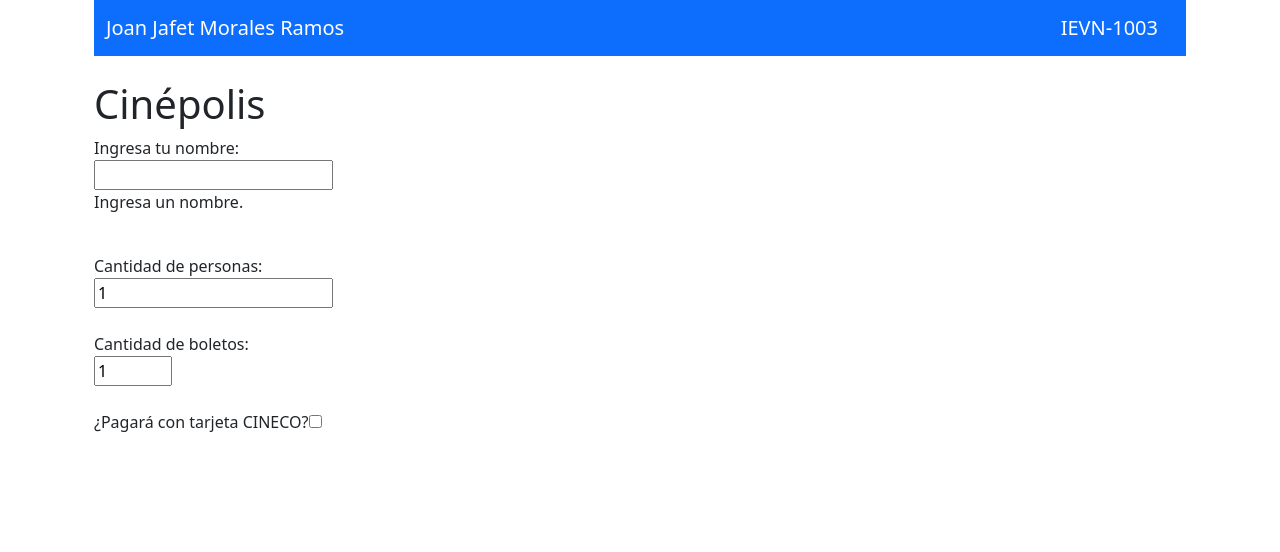
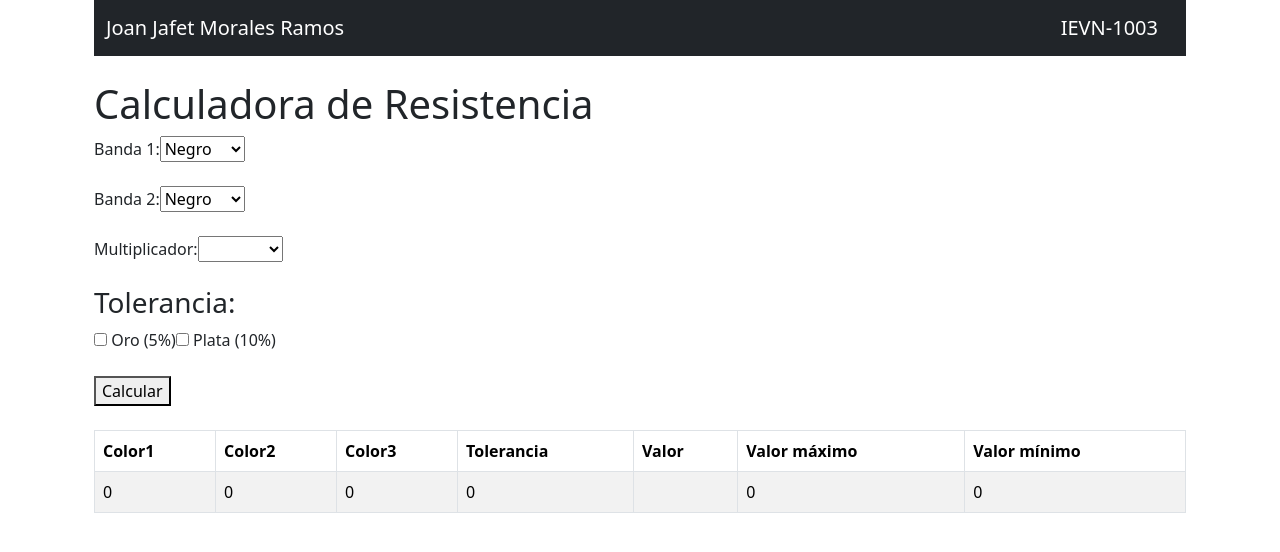
Before and after one commit to IEVN1003-19002775/BasesAngular, an Angular app: page / in a window 1280 px wide. Shown: the top 552 px of the page. Built offline with nearby package versions, Linux system fonts and the light colour scheme.

Commit message:
ResistenciaV1

```diff
--- a/src/app/app.component.html
+++ b/src/app/app.component.html
@@ -7,8 +7,8 @@
     <app-product-list></app-product-list> -->
     <!-- <app-operas-bas></app-operas-bas> -->
     <!-- <app-ejemplo1></app-ejemplo1> -->
-    <app-cinepolis-ej></app-cinepolis-ej>
-  <!--   <app-resistencia-ej></app-resistencia-ej> -->
+    <!-- <app-cinepolis-ej></app-cinepolis-ej> -->
+    <app-resistencia-ej></app-resistencia-ej>
 
   </div>
 </div>
--- a/src/app/resistencia/resistencia-ej/resistencia-ej.component.html
+++ b/src/app/resistencia/resistencia-ej/resistencia-ej.component.html
@@ -1,69 +1,50 @@
 <div class="container">
-    <h1 class="text-center mb-4">Calculadora de Resistencia</h1>
+    <nav class="navbar navbar-expand-lg navbar-dark bg-dark">
+      <div class="container-fluid">
+        <a class="navbar-brand" href="#">Joan Jafet Morales Ramos</a>
+        <a class="navbar-brand" href="#">IEVN-1003</a>
+      </div>
+    </nav>
+</div>
+  <br>
 
-    <div class="row mb-3">
-        <div class="col-md-4">
-            <label for="color1">Primera Banda</label>
-            <select class="form-control" [formGroup]="color1">
-                <option [(ngModel)]="ne" value="negro">Negro</option>
-                <option [(ngModel)]="ca" value="marron">Marrón</option>
-                <option [(ngModel)]="ro">Rojo</option>
-                <option [(ngModel)]="na" value="naranja">Naranja</option>
-                <option [(ngModel)]="am" value="amarillo">Amarillo</option>
-                <option [(ngModel)]="ve" value="verde">Verde</option>
-                <option [(ngModel)]="az" value="azul">Azul</option>
-                <option [(ngModel)]="vi" value="violeta">Violeta</option>
-                <option [(ngModel)]="gr" value="gris">Gris</option>
-                <option [(ngModel)]="bl" value="blanco">Blanco</option>
+<div class="container">
+    <h1>Calculadora de Resistencia</h1>
+
+    <div>
+      <label for="banda1">Banda 1:</label>
+      <select [(ngModel)]="banda1" id="banda1">
+        <option *ngFor="let color of colores" [value]="color.valor">{{ color.nombre }}</option>
       </select>
     </div>
-        <div class="col-md-4">
-            <label for="color2">Segunda Banda</label>
-            <select class="form-control" [formGroup]="color2">
-                <option [(ngModel)]="ne" value="negro">Negro</option>
-                <option [(ngModel)]="ca" value="marron">Marrón</option>
-                <option [(ngModel)]="ro">Rojo</option>
-                <option [(ngModel)]="na" value="naranja">Naranja</option>
-                <option [(ngModel)]="am" value="amarillo">Amarillo</option>
-                <option [(ngModel)]="ve" value="verde">Verde</option>
-                <option [(ngModel)]="az" value="azul">Azul</option>
-                <option [(ngModel)]="vi" value="violeta">Violeta</option>
-                <option [(ngModel)]="gr" value="gris">Gris</option>
-                <option [(ngModel)]="bl" value="blanco">Blanco</option>
+    <br>
+    <div>
+      <label for="banda2">Banda 2:</label>
+      <select [(ngModel)]="banda2" id="banda2">
+        <option *ngFor="let color of colores" [value]="color.valor">{{ color.nombre }}</option>
       </select>
     </div>
-        <div class="col-md-4">
-            <label for="color3">Tercera Banda</label>
-            <select class="form-control" [formGroup]="color3">
-                <option [(ngModel)]="neX" value="negro">Negro</option>
-                <option [(ngModel)]="caX" value="marron">Marrón</option>
-                <option [(ngModel)]="roX">Rojo</option>
-                <option [(ngModel)]="naX" value="naranja">Naranja</option>
-                <option [(ngModel)]="amX" value="amarillo">Amarillo</option>
-                <option [(ngModel)]="veX" value="verde">Verde</option>
-                <option [(ngModel)]="azX" value="azul">Azul</option>
-                <option [(ngModel)]="viX" value="violeta">Violeta</option>
-                <option [(ngModel)]="grX" value="gris">Gris</option>
-                <option [(ngModel)]="blX" value="blanco">Blanco</option>
+    <br>
+    <div>
+        <label for="multiplicador">Multiplicador:</label>
+        <select [(ngModel)]="multiplicador" id="multiplicador">
+          <option *ngFor="let color of multiplicadores" [value]="color.valor">{{ color.nombre }}</option>
         </select>
     </div>
+    <br>
+  <div>
+    <h3>Tolerancia:</h3>
+    <label>
+      <input type="checkbox" [(ngModel)]="toleranciaOro" (change)="toleranciaPlata = false"> Oro (5%)
+    </label>
+    <label>
+      <input type="checkbox" [(ngModel)]="toleranciaPlata" (change)="toleranciaOro = false"> Plata (10%)
+    </label>
   </div>
+  <br>
+  <button (click)="calcular()">Calcular</button>
 
-    <div class="row mb-3">
-        <div class="col">
-            <label>Tolerancia</label>
-            <div class="form-check form-check-inline ml-3">
-                <input class="form-check-input" type="radio" name="tolerancia" id="oro" value="oro" checked>
-                <label class="form-check-label" for="oro">Oro</label>
-            </div>
-            <div class="form-check form-check-inline">
-                <input class="form-check-input" type="radio" name="tolerancia" id="plata" value="plata">
-                <label class="form-check-label" for="plata">Plata</label>
-            </div>
-        </div>
-    </div>
-
-    <button class="btn btn-primary registrar-btn">Registrar</button>
+  <h2 *ngIf="resultado !== ''">Resultado: {{ resultado }} Ohms</h2>
 
     <table class="table table-bordered table-striped mt-4">
         <thead class="thead-light">
@@ -79,14 +60,13 @@
         </thead>
         <tbody>
             <tr>
-                <td></td>
-                <td></td>
-                <td></td>
-                <td></td>
-                <td></td>
-                <td></td>
-                <td></td>
+                <td [ngStyle]="{'background-color': color1}">{{ color1 }}</td>
+                <td [ngStyle]="{'background-color': color2}">{{ color2 }}</td>
+                <td [ngStyle]="{'background-color': color3}">{{ color3 }}</td>
+                <td [ngStyle]="{'background-color': color4}">{{ tolerancia }}</td>
+                <td>{{resultado}}</td>
+                <td>{{valorMax}}</td>
+                <td>{{valorMin}}</td>
             </tr>
         </tbody>
     </table>
-</div>
--- a/src/app/resistencia/resistencia-ej/resistencia-ej.component.ts
+++ b/src/app/resistencia/resistencia-ej/resistencia-ej.component.ts
@@ -1,42 +1,103 @@
-import { Component, OnInit } from '@angular/core';
-import { FormGroup, FormControl, Validators } from '@angular/forms';
+import { Component} from '@angular/core';
 
 @Component({
   selector: 'app-resistencia-ej',
   templateUrl: './resistencia-ej.component.html',
   styleUrl: './resistencia-ej.component.css'
 })
-export class ResistenciaEjComponent implements OnInit{
+export class ResistenciaEjComponent{
 
-  color1!:FormGroup;
-  color2!:FormGroup;
-  color3!:FormGroup;
-  ne:string = "0"; neX:number = 1;
-  ca:string = "1"; caX:number = 10;
-  ro:string = "2"; roX:number = 100;
-  na:string = "3"; naX:number = 1000;
-  am:string = "4"; amX:number = 10000;
-  ve:string = "5"; veX:number = 100000;
-  az:string = "6"; azX:number = 1000000;
-  vi:string = "7"; viX:number = 10000000;
-  gr:string = "8"; grX:number = 100000000;
-  bl:string = "9"; blX:number = 1000000000;
+  colores: { nombre: string, valor: number }[] = [
+    { nombre: 'Negro', valor: 0 },
+    { nombre: 'Marrón', valor: 1 },
+    { nombre: 'Rojo', valor: 2 },
+    { nombre: 'Naranja', valor: 3 },
+    { nombre: 'Amarillo', valor: 4 },
+    { nombre: 'Verde', valor: 5 },
+    { nombre: 'Azul', valor: 6 },
+    { nombre: 'Violeta', valor: 7 },
+    { nombre: 'Gris', valor: 8 },
+    { nombre: 'Blanco', valor: 9 }
+  ];
 
-  do:number = .05;
-  pl:number = .1;
+  multiplicadores: { nombre: string, valor: number }[] = [
+    { nombre: 'Negro', valor: 1 },
+    { nombre: 'Café', valor: 10 },
+    { nombre: 'Rojo', valor: 100 },
+    { nombre: 'Naranja', valor: 1000 },
+    { nombre: 'Amarillo', valor: 10000 },
+    { nombre: 'Verde', valor: 100000 },
+    { nombre: 'Azul', valor: 1000000 },
+    { nombre: 'Violeta', valor: 10000000 },
+    { nombre: 'Gris', valor: 100000000 },
+    { nombre: 'Blanco', valor: 1000000000}
+  ];
 
-  subT:number = 0;
-  total:number = 0;
-  minT:number = 0;
-  maxT:number =0;
+  colorMap: { [key: number]: string } = {
+    0: 'black',
+    1: 'brown',
+    2: 'red',
+    3: 'orange',
+    4: 'yellow',
+    5: 'green',
+    6: 'blue',
+    7: 'purple',
+    8: 'gray',
+    9: 'white'
+  };
 
-  constructor(){}
-  ngOnInit(): void {
+  colorMapM: { [key: number]: string } = {
+    1: 'black',
+    10: 'brown',
+    100: 'red',
+    1000: 'orange',
+    10000: 'yellow',
+    100000: 'green',
+    1000000: 'blue',
+    10000000: 'purple',
+    100000000: 'gray',
+    1000000000: 'white'
+  };
 
-  }
+  colorMapT: { [key: number]: string } = {
+    0: '',
+    0.05: 'yellow',
+    0.1: 'gray'
+  };
 
-  multNumeros(): void{
+banda1: number = 0;
+banda2: number = 0;
+multiplicador: number = 0;
+toleranciaOro: boolean = false;
+toleranciaPlata: boolean = false;
+tolerancia: number = 0;
+resultado: string = '';
+valorMax: number = 0;
+valorMin: number = 0;
+color1: string | number = 0;
+color2: string | number = 0;
+color3: string | number = 0;
+color4: string | number = 0;
 
-  }
+
+calcular() {
+
+  const valor = (this.banda1 + this.banda2) * this.multiplicador;
+
+  this.tolerancia = this.toleranciaOro ? 0.05 : this.toleranciaPlata ? 0.1 : 0;
+
+  this.resultado = `${valor}`;
+
+  const valorMax = valor + (valor * this.tolerancia);
+  this.valorMax = valorMax;
+
+  const valorMin = valor - (valor * this.tolerancia);
+  this.valorMin = valorMin;
+
+  this.color1 = this.colorMap[this.banda1] || this.banda1;
+  this.color2 = this.colorMap[this.banda2] || this.banda2;
+  this.color3 = this.colorMapM[this.multiplicador] || this.multiplicador;
+  this.color4 = this.colorMapT[this.tolerancia] || this.tolerancia;
+}
 
 }
```
Lines whose indentation alone changed are shown as unchanged.
